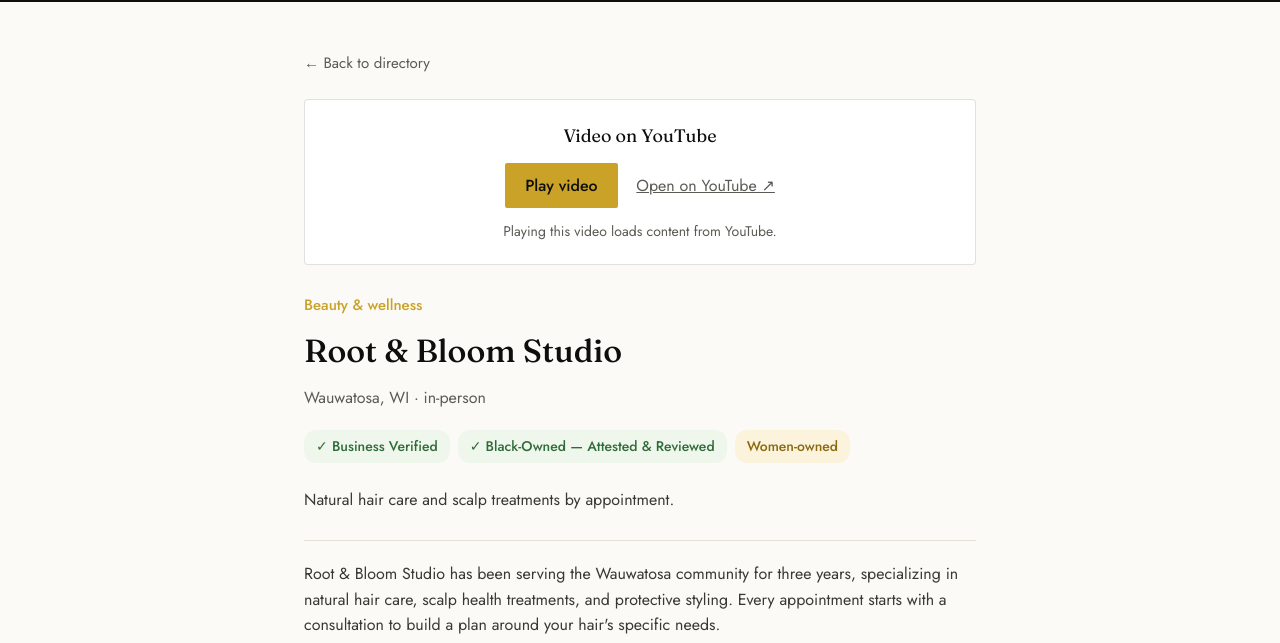
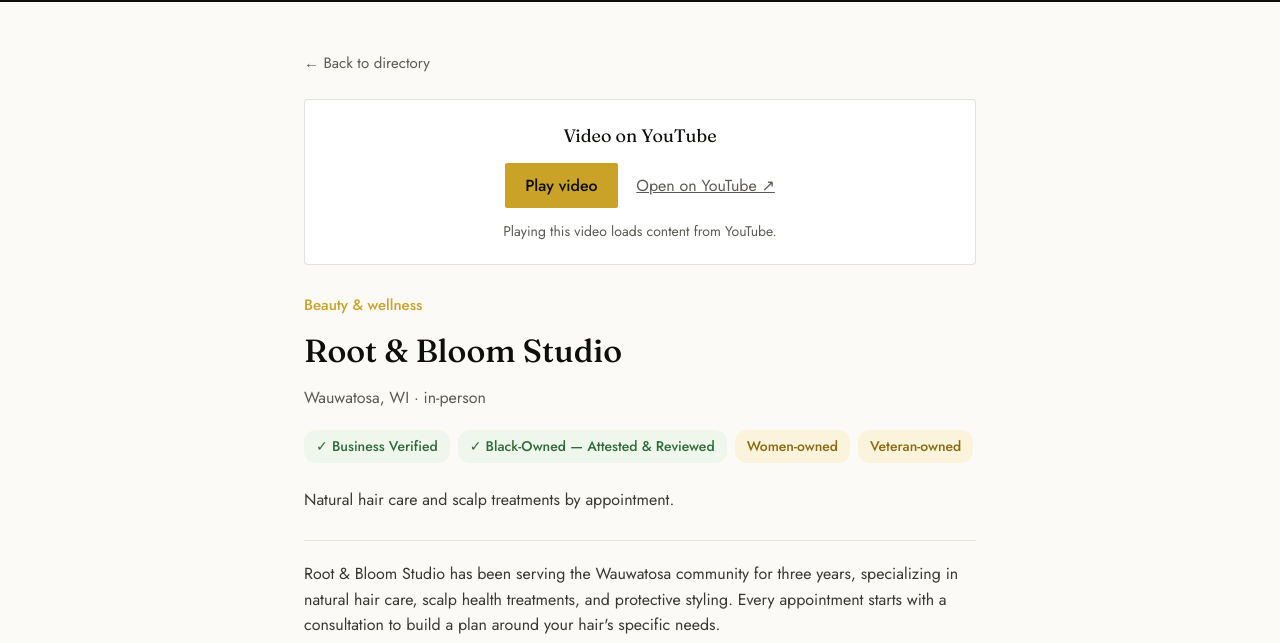
Before and after one commit to timeofessenceglobalgroup-cmyk/toe-connect, a plain HTML site: page profile.html in a window 1280 px wide. Shown: the part 77-720 px from the top of the page. Drawn offline with Linux system fonts and the light colour scheme.

Commit message:
Add files via upload

```diff
--- a/profile.html
+++ b/profile.html
@@ -218,6 +218,7 @@
     inPersonService: true,
     supporter: true,
     womenOwned: true,
+    veteranOwned: true,
     businessVerified: true,
     licenseVerified: false,
     ownershipReviewed: true,
@@ -323,7 +324,8 @@
       [b.licenseVerified, '✓ License Verified', '#EFF6EC', '#2F6B3A'],
       [b.ownershipReviewed, '✓ Black-Owned — Attested & Reviewed', '#EFF6EC', '#2F6B3A'],
       [b.mbeCertified, '🏆 WI MBE Certified', '#FBF3DC', '#8A6A0E'],
-      [b.womenOwned, 'Women-owned', '#FBF3DC', '#8A6A0E']
+      [b.womenOwned, 'Women-owned', '#FBF3DC', '#8A6A0E'],
+      [b.veteranOwned, 'Veteran-owned', '#FBF3DC', '#8A6A0E']
     ];
     const badgesHTML = badgeDefs
       .filter(([show]) => show)
```
Also changed, not shown: index.html (+2 -1 lines).
